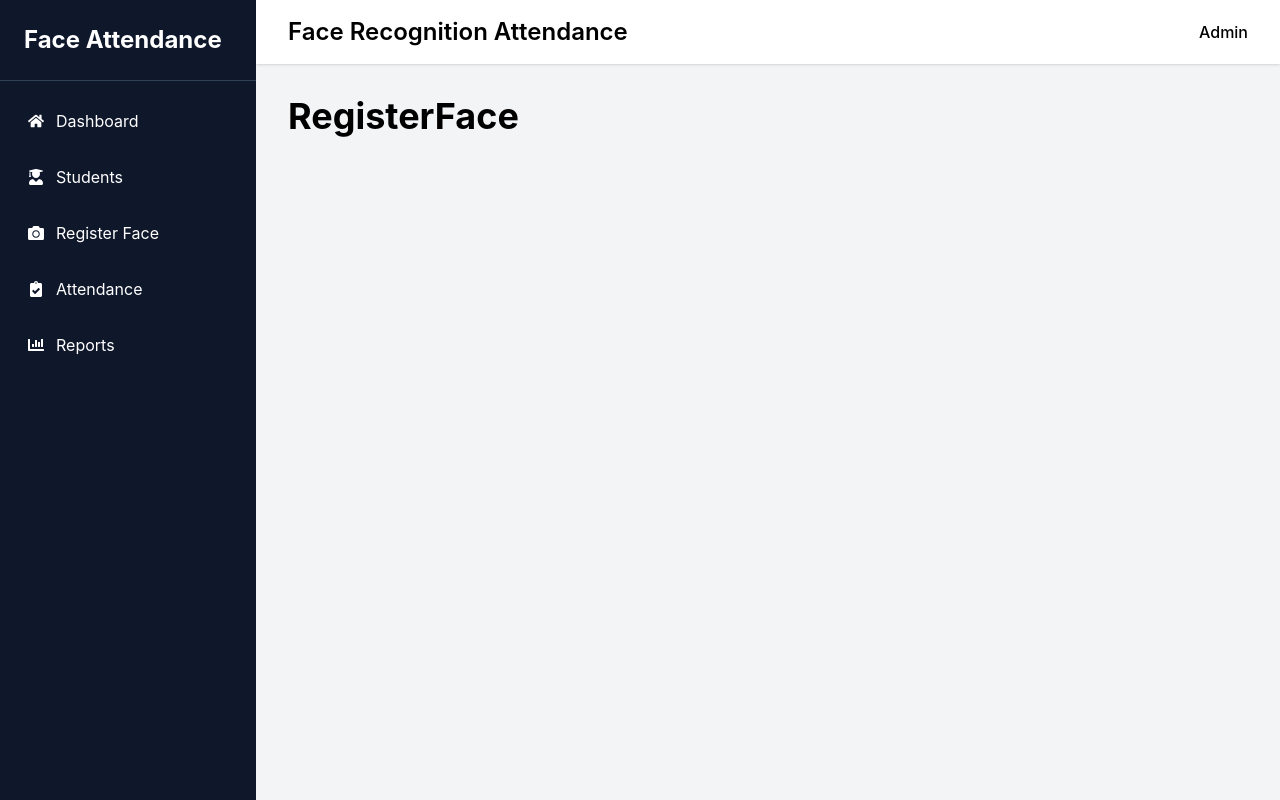
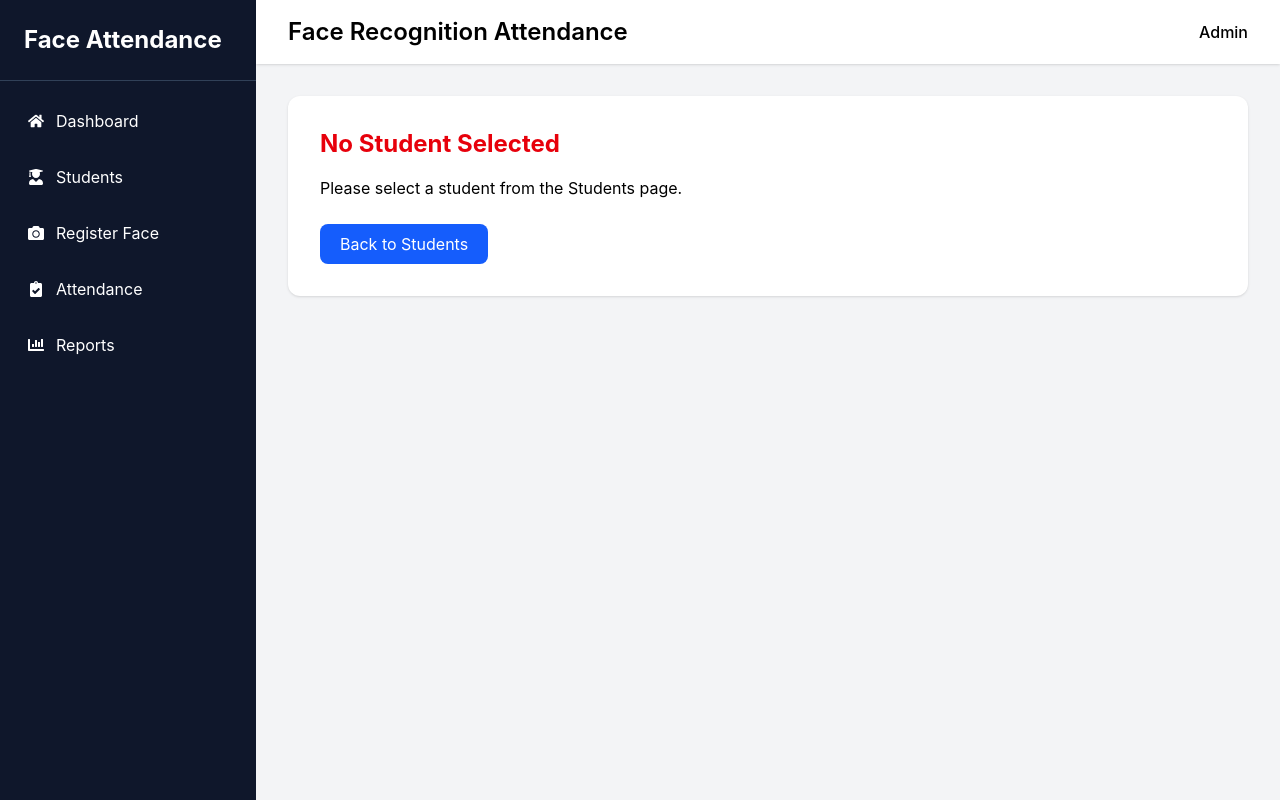
Before and after one commit to devs1man/face-recognition-attendance-system, a React app in the folder frontend/: page /register-face in a window 1280 px wide. Built offline with nearby package versions, Linux system fonts and the light colour scheme; the HTML template or start-up script is replaced by a standard one.

Commit message:
Add register face page and student navigation

```diff
--- a/frontend/src/components/students/StudentTable.jsx
+++ b/frontend/src/components/students/StudentTable.jsx
@@ -1,4 +1,4 @@
-function StudentTable({ students, onEdit, onDelete }) {
+function StudentTable({ students, onEdit, onDelete, onRegisterFace }) {
   return (
     <div className="bg-white rounded-xl shadow p-6">
       <table className="w-full">
@@ -42,7 +42,10 @@ function StudentTable({ students, onEdit, onDelete }) {
                   Delete
                 </button>
 
-                <button className="bg-green-500 text-white px-3 py-1 rounded">
+                <button
+                  onClick={() => onRegisterFace(student)}
+                  className="bg-green-500 text-white px-3 py-1 rounded"
+                >
                   Register Face
                 </button>
               </td>
--- a/frontend/src/pages/RegisterFace.jsx
+++ b/frontend/src/pages/RegisterFace.jsx
@@ -1,9 +1,64 @@
 import DashboardLayout from "../layouts/DashboardLayout";
+import { useLocation, useNavigate } from "react-router-dom";
 
 function RegisterFace() {
+  const location = useLocation();
+  const navigate = useNavigate();
+  const student = location.state?.student;
+
+  if (!student) {
+    return (
+      <DashboardLayout>
+        <div className="bg-white rounded-xl shadow p-8">
+          <h2 className="text-2xl font-bold text-red-600 mb-4">
+            No Student Selected
+          </h2>
+
+          <p className="mb-6">
+            Please select a student from the Students page.
+          </p>
+
+          <button
+            onClick={() => navigate("/students")}
+            className="bg-blue-600 text-white px-5 py-2 rounded-lg"
+          >
+            Back to Students
+          </button>
+        </div>
+      </DashboardLayout>
+    );
+  }
+
   return (
     <DashboardLayout>
-      <h1 className="text-4xl font-bold">RegisterFace</h1>
+      <div className="flex justify-between items-center mb-8">
+        <h1 className="text-3xl font-bold">Register Face</h1>
+        <button
+          onClick={() => navigate("/students")}
+          className="bg-gray-500 text-white px-4 py-2 rounded-lg hover:bg-gray-600"
+        >
+          Back
+        </button>
+      </div>
+      <div className="bg-white rounded-xl shadow p-8">
+        <div className="mb-8">
+          <h2 className="text-2xl font-semibold">{student.name}</h2>
+          <p className="text-gray-600">Roll Number:{student.roll_number}</p>
+          <p className="text-gray-600">Department:{student.department}</p>
+          <p className="text-gray-600">Year:{student.year}</p>
+        </div>
+        <div className="border-2 border-dashed border-gray-300 rounded-xl h-96 flex items-center justify-center">
+          <p className="text-gray-500 text-lg">Camera preview coming soon...</p>
+        </div>
+        <div className="mt-8 flex gap-4">
+          <button className="bg-green-600 text-white px-6 py-3 rounded-lg">
+            Start Camera
+          </button>
+          <button className="bg-blue-600 text-white px-6 py-3 rounded-lg">
+            Capture Face
+          </button>
+        </div>
+      </div>
     </DashboardLayout>
   );
 }
--- a/frontend/src/pages/Students.jsx
+++ b/frontend/src/pages/Students.jsx
@@ -1,4 +1,5 @@
 import { useState, useEffect } from "react";
+import { useNavigate } from "react-router-dom";
 
 import DashboardLayout from "../layouts/DashboardLayout";
 import StudentTable from "../components/students/StudentTable";
@@ -18,6 +19,7 @@ function Students() {
   const [selectedStudent, setSelectedStudent] = useState(null);
   const [deleteModalOpen, setDeleteModalOpen] = useState(false);
   const [studentToDelete, setStudentToDelete] = useState(null);
+  const navigate = useNavigate();
 
   const loadStudent = async () => {
     try {
@@ -54,6 +56,14 @@ function Students() {
     setSelectedStudent(null);
   };
 
+  const handleRegisterFace = (student) => {
+    navigate("/register-face", {
+      state: {
+        student,
+      },
+    });
+  };
+
   const handleEdit = (student) => {
     setSelectedStudent(student);
     setIsModalOpen(true);
@@ -79,6 +89,7 @@ function Students() {
         onEdit={handleEdit}
         students={students}
         onDelete={handleDeleteClick}
+        onRegisterFace={handleRegisterFace}
       />
       <StudentModal
         isOpen={isModalOpen}
```
